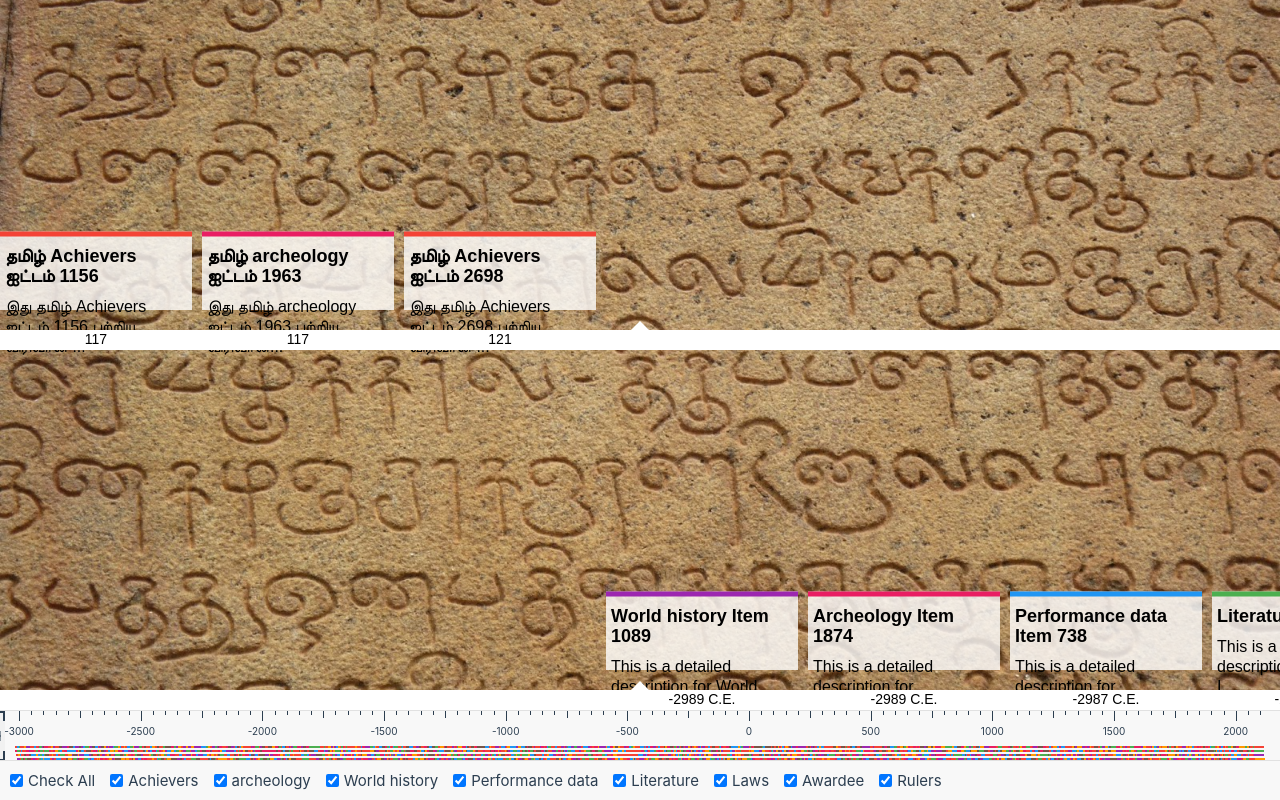
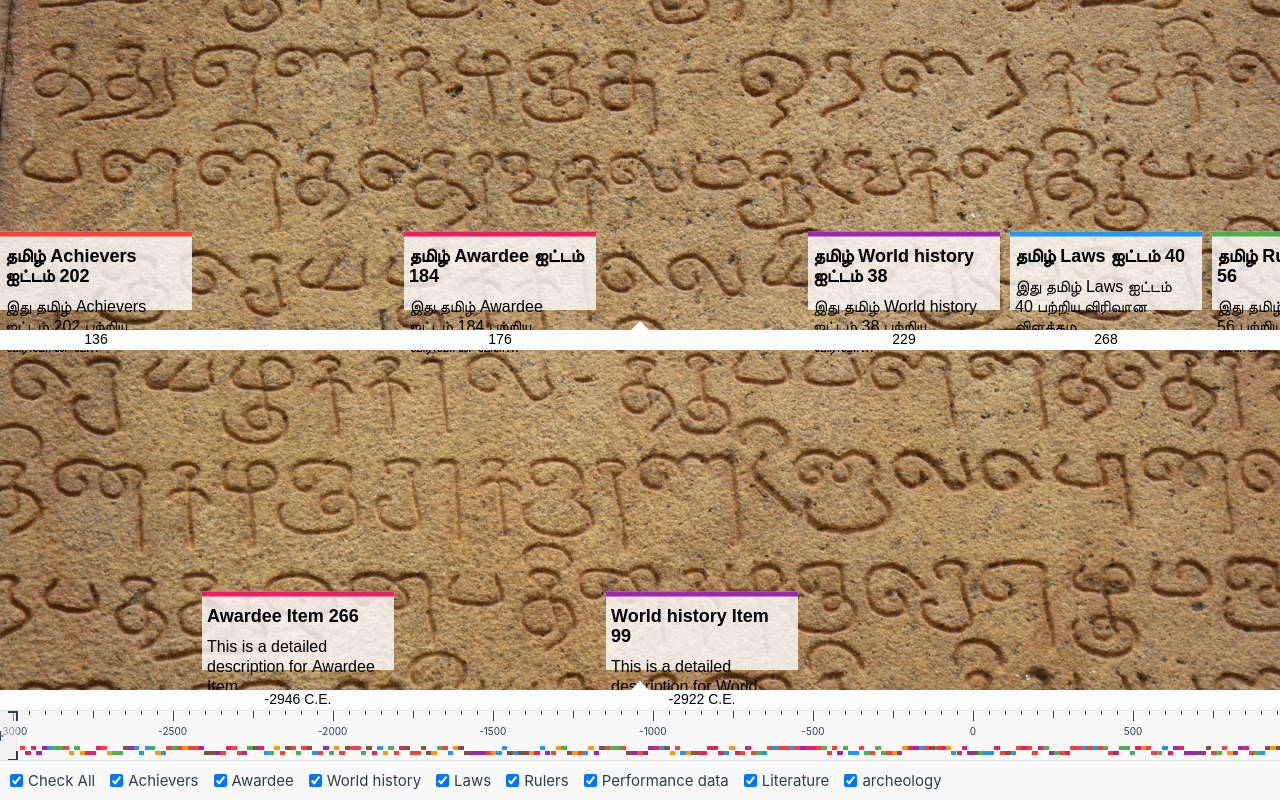
Before and after one commit to petrunov/double_track_canvas_timeline, a Vue app: page / in a window 1280 px wide. Built offline with nearby package versions, Linux system fonts and the light colour scheme; the HTML template or start-up script is replaced by a standard one.

Commit message:
Beta minimap stable

```diff
--- a/src/components/TimelineView.vue
+++ b/src/components/TimelineView.vue
@@ -29,6 +29,8 @@
             :style="{
               left: rect.left + 'px',
               top: rect.top + 'px',
+              width: rect.width + 'px',
+              height: rect.height + 'px',
               backgroundColor: rect.color,
               visibility: categoryFilter[rect.category] ? 'visible' : 'hidden',
             }"
@@ -167,7 +169,7 @@ export default defineComponent({
     const updateDimensions = () => {
       canvasWidth.value = window.innerWidth
       canvasHeight.value = window.innerHeight - 80
-      minimapWidth.value = window.innerWidth
+      minimapWidth.value = window.innerWidth * 1.3
       if (scrollCanvas.value) {
         scrollCanvas.value.width = canvasWidth.value
         scrollCanvas.value.height = canvasHeight.value
@@ -329,7 +331,7 @@ export default defineComponent({
     }
 
     onMounted(async () => {
-      items.value = await getItems(3000)
+      items.value = await getItems(300)
       await nextTick()
       updateDimensions()
       drawCanvas()
@@ -381,7 +383,6 @@ export default defineComponent({
       return ticks
     })
 
-    const totalRows = 5
     const colorPalette = [
       '#f44336',
       '#e91e63',
@@ -393,22 +394,44 @@ export default defineComponent({
     ]
     const minimapRectangles = computed(() => {
       if (!items.value.length) return []
-      const leftMargin = 20,
-        rightMargin = 20
+
+      // Define horizontal margins and available width in the minimap
+      const leftMargin = 20
+      const rightMargin = 20
       const availableWidth = minimapWidth.value - leftMargin - rightMargin
-      const years = items.value.map((item) => Number(item.year_ce))
-      const minYear = Math.min(...years)
-      const maxYear = Math.max(...years)
-      const span = maxYear - minYear || 1
-      return items.value.map((item) => {
-        const left = leftMargin + ((Number(item.year_ce) - minYear) / span) * availableWidth - 5
-        const rowIndex = items.value.indexOf(item) % totalRows
-        const top = 35 + rowIndex * 4
+
+      // Use the same effective item width as in the canvas drawing logic
+      const effectiveItemWidth = itemWidth + 2
+      const totalContentWidthEffective = items.value.length * effectiveItemWidth
+
+      // Scale factor to map timeline width to minimap width
+      const scaleFactor = availableWidth / totalContentWidthEffective
+
+      // Define vertical positioning relative to the timescale.
+      const timescaleHeight = 20 // height of your timescale element
+      const firstTrackTop = timescaleHeight + 15 // e.g., 25px from top
+      const secondTrackTop = firstTrackTop + 5 // e.g., 30px from top
+
+      return items.value.map((item, index) => {
+        // Calculate horizontal position and width
+        const x = index * effectiveItemWidth
+        const left = leftMargin + x * scaleFactor
+        const rectWidth = effectiveItemWidth * scaleFactor
+
+        // Set the vertical position: first row for non-'world' items,
+        // second row for 'world' items.
+        const top = item.type === 'world' ? secondTrackTop : firstTrackTop
+        const rectHeight = 4
+
+        // Use your color palette to assign a color based on category.
         const catIndex = categories.value.indexOf(item.category)
         const color = colorPalette[catIndex % colorPalette.length]
+
         return {
           left,
           top,
+          width: rectWidth,
+          height: rectHeight,
           color,
           title: item.english_heading,
           category: item.category,
@@ -525,8 +548,6 @@ export default defineComponent({
 }
 .minimap-rectangle {
   position: absolute;
-  width: 10px;
-  height: 2px;
 }
 .minimap-indicator {
   position: absolute;
```
